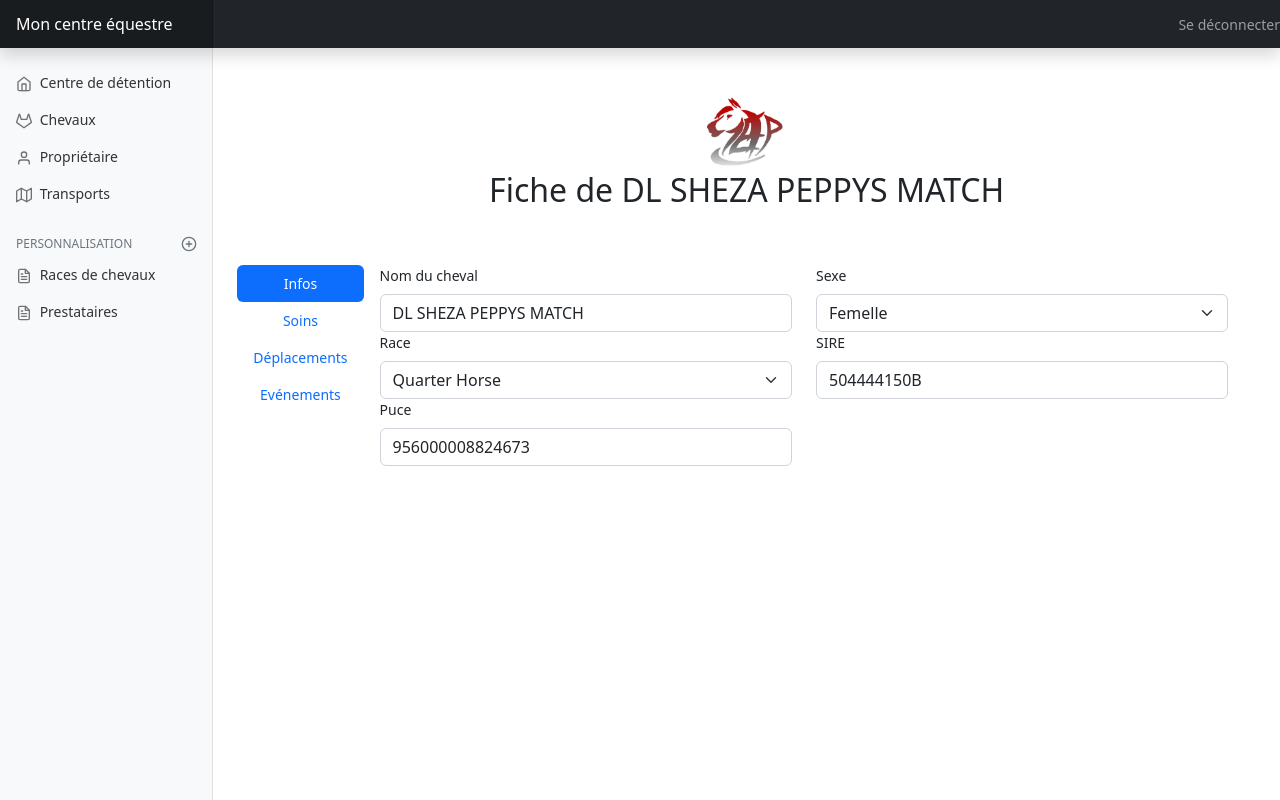
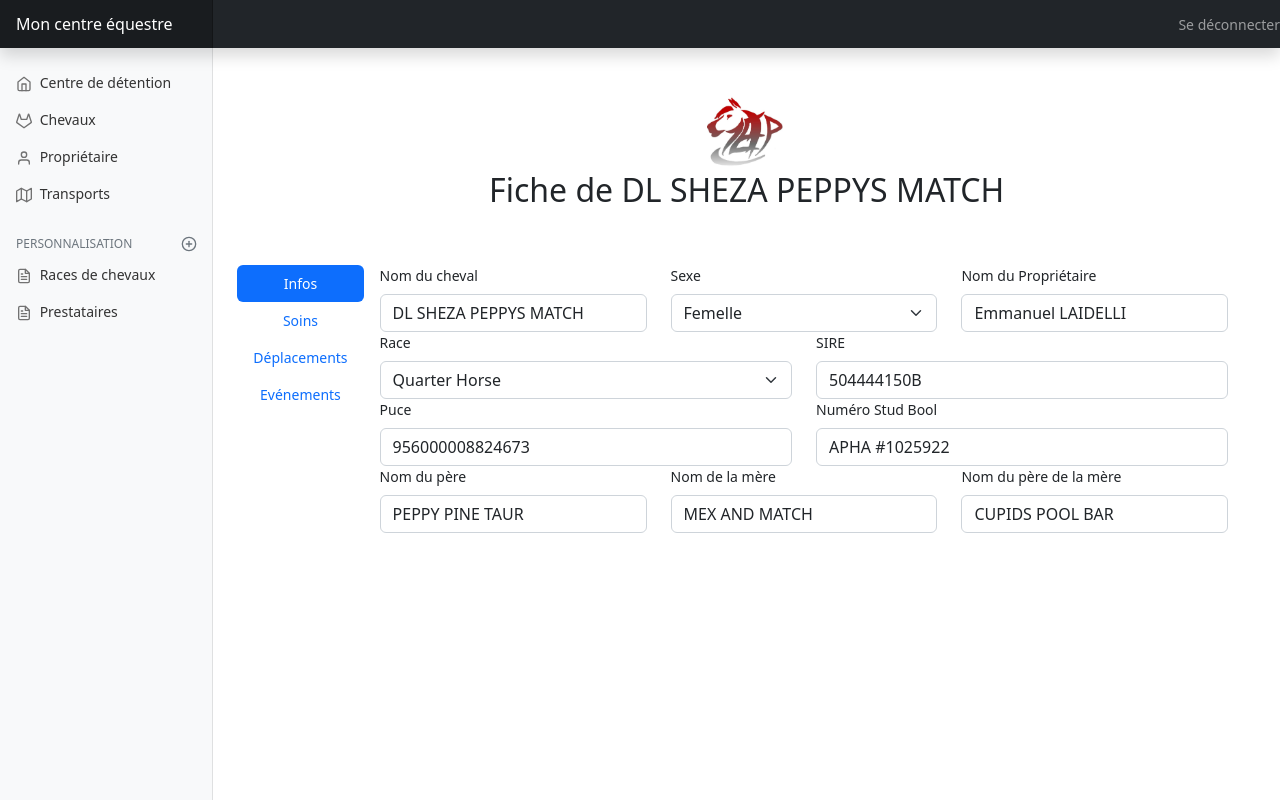
Before and after one commit to Orkhyd/projet-equide, a Flask app: page /equide/equide/4 in a window 1280 px wide. Run offline with Flask 2, Linux system fonts and the light colour scheme; a user stored in the database is signed in; data comes from the database, SQL or seed files in the repository; some libraries are stand-ins or nearby versions.

Commit message:
Prop + fiche chevaux

```diff
--- a/Programme/models.py
+++ b/Programme/models.py
@@ -53,6 +53,9 @@ class Equides(db.Model):
     race_eq = db.Column(db.Integer, db.ForeignKey('races_equides.id_race'))
     # On crée une variable qui fait la connexion "back_populates" de la class Races_equides
     race = relationship('Races_equides', back_populates = 'equides_races')
+    id_prop_eq = db.Column(db.Integer, db.ForeignKey('proprietaires.id_prop'))
+    # On crée une variable qui fait la connexion "back_populates" de la class Races_equides
+    prop = relationship('Proprietaires', back_populates = 'prop_eq')
 
 
 class Soins_equides(db.Model):
@@ -103,6 +106,8 @@ class Proprietaires(db.Model):
     prenom_prop = db.Column(db.String)
     sire_prop = db.Column(db.String)
     siret_prop = db.Column(db.String)
+     # On crée une variable qui fait la connexion "back_populates" de la class Soins_equides
+    prop_eq = relationship('Equides', back_populates = 'prop', lazy = True)
 
 class Centres_detention(db.Model):
     Id_centre = db.Column(db.Integer, primary_key=True)
--- a/Programme/templates/fiche_equide.html
+++ b/Programme/templates/fiche_equide.html
@@ -78,16 +78,20 @@
 				<div class="col-sm-12 ">
 					<form class="needs-validation" novalidate>
 						<div class="row">
-							<div class="col-sm-6">
+							<div class="col-sm-4">
 								<label for="name" class="form-label">Nom du cheval</label>
 								<input class="form-control" type="text" value="{{ equide.nom_eq }}">
 							</div>
-							<div class="col-sm-6 ">
+							<div class="col-sm-4 ">
 								<label for="color" class="form-label">Sexe</label>
 								<select class="form-select" class="col-sm-6 form-label">
 									<option value=0 {% if equide.sexe_eq==0 %}selected{% endif %}>Femelle</option>
 									<option value=1 {% if equide.sexe_eq==1 %}selected{% endif %}>Male</option>
 								</select>
+							</div>
+							<div class="col-sm-4">
+								<label for="name" class="form-label">Nom du Propriétaire</label>
+								<input class="form-control" type="text" value="{{ equide.prop.prenom_prop }} {{ equide.prop.nom_prop }}">
 							</div>
 						</div>
 						<div class="row">
@@ -109,6 +113,24 @@
 							<div class="col-sm-6">
 								<label for="color" class="form-label">Puce</label>
 								<input class="form-control" type="text" value="{{ equide.puce_eq }}">
+							</div>
+							<div class="col-sm-6">
+								<label for="color" class="form-label">Numéro Stud Bool</label>
+								<input class="form-control" type="text" value="{{ equide.num_stu_book_eq }}">
+							</div>
+						</div>
+						<div class="row">
+							<div class="col-sm-4">
+								<label for="color" class="form-label">Nom du père</label>
+								<input class="form-control" type="text" value="{{ equide.pere_eq }}">
+							</div>
+							<div class="col-sm-4">
+								<label for="color" class="form-label">Nom de la mère</label>
+								<input class="form-control" type="text" value="{{ equide.mere_eq }}">
+							</div>
+							<div class="col-sm-4">
+								<label for="color" class="form-label">Nom du père de la mère</label>
+								<input class="form-control" type="text" value="{{ equide.pere_mere_eq }}">
 							</div>
 						</div>
 						<br>
```
